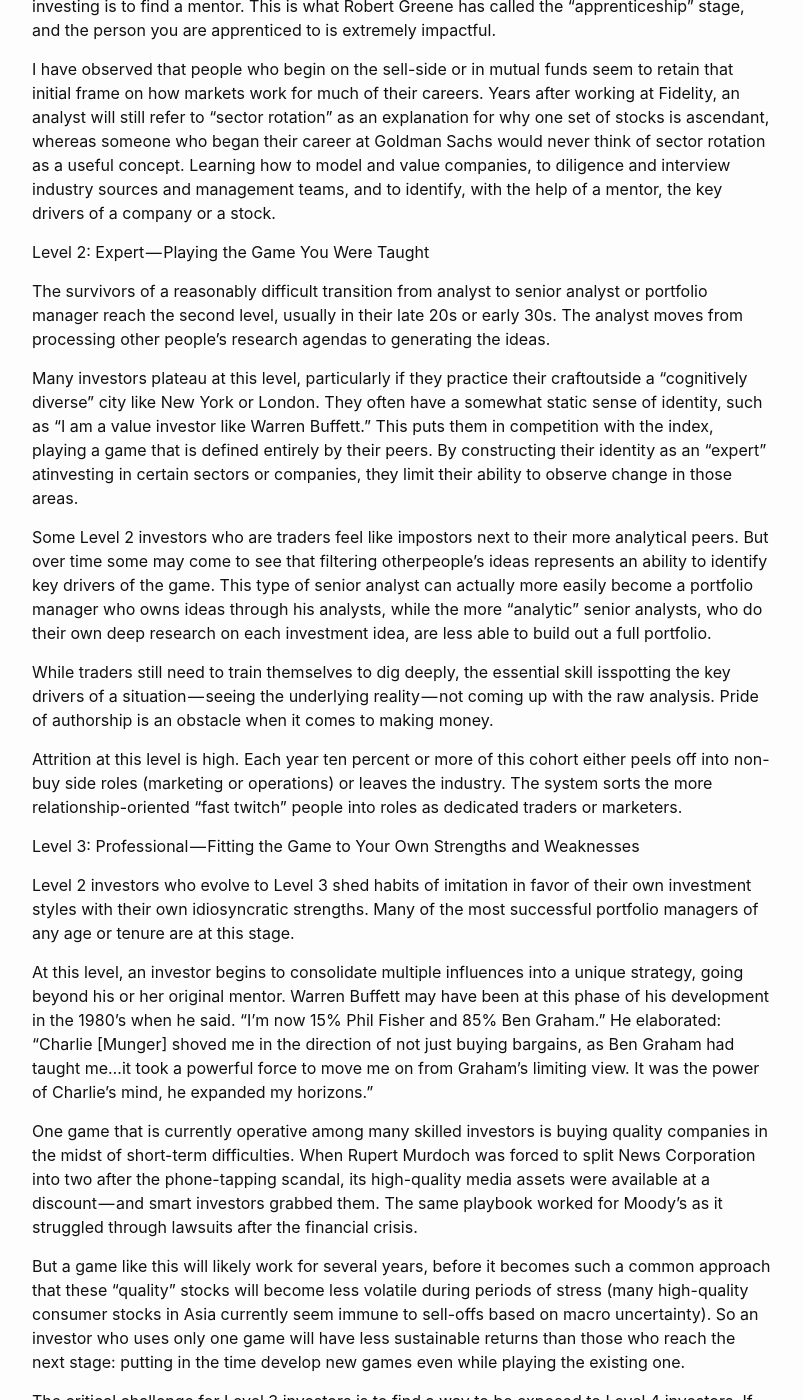
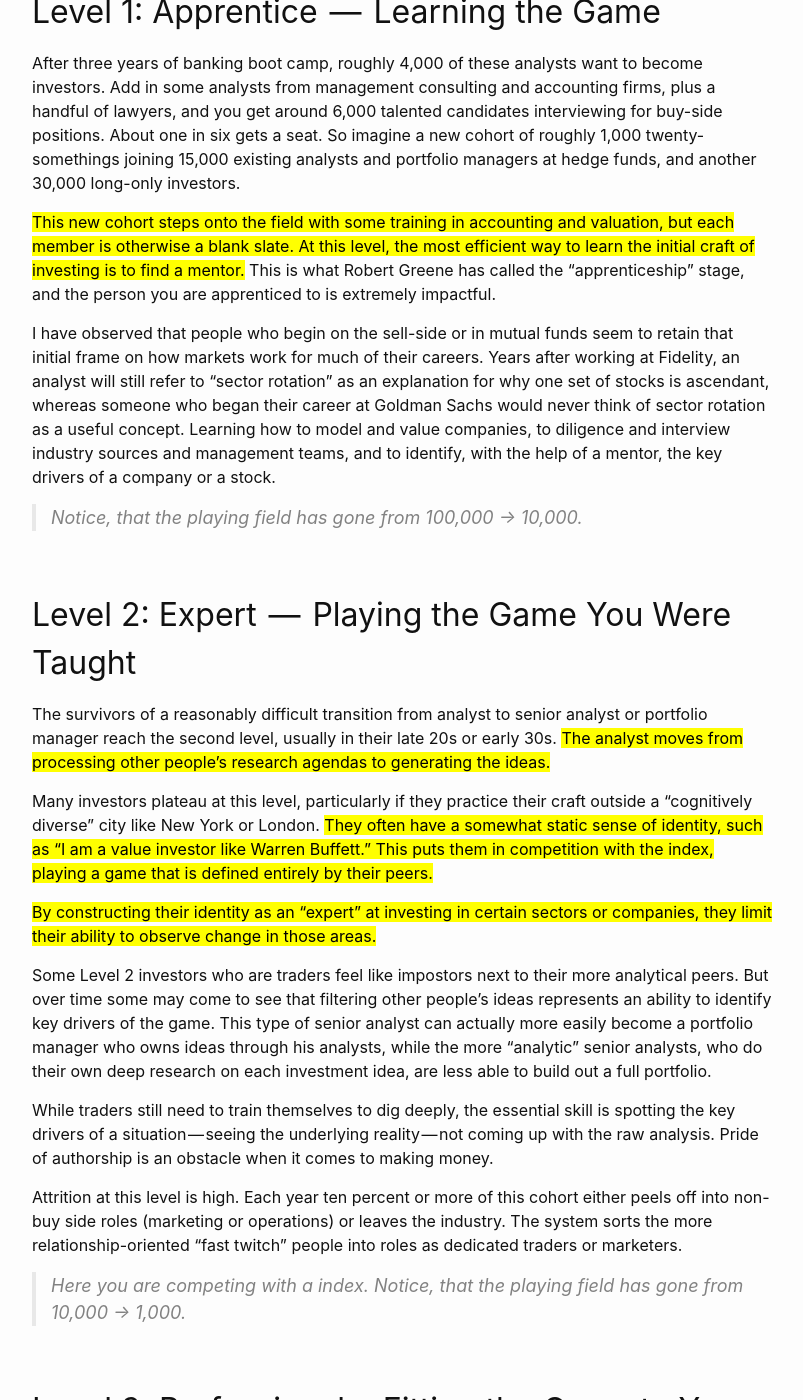
Before and after one commit to jovsa/jovsa.github.io, a Jekyll site: the page built from _posts/2021-10-12-notes-the-playing-field.md, in a window 1280 px wide and 1400 px high, scrolled down 1266 px. Shown: the whole window, without its empty margins (238-1041 px from the left). Built offline with Jekyll 4.4.1, drawn with Linux system fonts in a browser that asks for light colours; some of the changed text lies outside the part shown.

Commit message:
playing field

```diff
--- a/_posts/2021-10-12-notes-the-playing-field.md
+++ b/_posts/2021-10-12-notes-the-playing-field.md
@@ -19,66 +19,80 @@
 <mark>One way to relocate your locus of control is to frame investing (and even life more generally) as a game. This allows you to experience luck as luck, to separate the hand you drew from the playing of that hand. As David Milch, the creator of the HBO show Deadwood, put it, he realized late in life that “it’s the way you learn to play the cards you’ve been dealt, rather than the hand itself, that determines the worth of your participation in the game.”</mark>
 
 For investors, I’ve come to think of five levels of the game:
-
+0. **Potential** - Preparing to play the game
 1. **Apprentice**  —  learning the game
 2. **Expert**  —  mastering the game you were taught
 3. **Professional**  —  making the game you were taught fit your own strengths and weaknesses
-4. **Maste**r  —  changing the game you play as part of your own self-expression and operating at scale
+4. **Master**  —  changing the game you play as part of your own self-expression and operating at scale
 5. **Steward**  —  becoming part of the playing field itself and mentoring the next generation
 
+## Level 0: Potentials - Preparing to play the game
 
+Each year around 100,000 new college graduates apply for internships at investment banks. Around 10,000 get a spot. All 100,000 of these new college graduates are part of this potentials. This part of the game it's perfect competition and the differentiation is very little.
 
-Level 1: Apprentice — Learning the Game
+## Level 1: Apprentice  —  Learning the Game
 
-Each year around 100,000 new college graduates apply for internships at investment banks. Around 10,000 get a spot. After three years of banking boot camp, roughly 4,000 of these analysts want to become investors. Add in some analysts from management consulting and accounting firms, plus a handful of lawyers, and you get around 6,000 talented candidates interviewing for buy-side positions. About one in six gets a seat. So imagine a new cohort of roughly 1,000 twenty-somethings joining 15,000 existing analysts and portfolio managers at hedge funds, and another 30,000 long-only investors.
+After three years of banking boot camp, roughly 4,000 of these analysts want to become investors. Add in some analysts from management consulting and accounting firms, plus a handful of lawyers, and you get around 6,000 talented candidates interviewing for buy-side positions. About one in six gets a seat. So imagine a new cohort of roughly 1,000 twenty-somethings joining 15,000 existing analysts and portfolio managers at hedge funds, and another 30,000 long-only investors.
 
-This new cohort steps onto the field with some training in accounting and valuation, but each member is otherwise a blank slate. At this level, the most efficient way to learn the initial craft of investing is to find a mentor. This is what Robert Greene has called the “apprenticeship” stage, and the person you are apprenticed to is extremely impactful.
+<mark>This new cohort steps onto the field with some training in accounting and valuation, but each member is otherwise a blank slate. At this level, the most efficient way to learn the initial craft of investing is to find a mentor.</mark> This is what Robert Greene has called the “apprenticeship” stage, and the person you are apprenticed to is extremely impactful.
 
 I have observed that people who begin on the sell-side or in mutual funds seem to retain that initial frame on how markets work for much of their careers. Years after working at Fidelity, an analyst will still refer to “sector rotation” as an explanation for why one set of stocks is ascendant, whereas someone who began their career at Goldman Sachs would never think of sector rotation as a useful concept. Learning how to model and value companies, to diligence and interview industry sources and management teams, and to identify, with the help of a mentor, the key drivers of a company or a stock.
 
-Level 2: Expert — Playing the Game You Were Taught
+> Notice, that the playing field has gone from 100,000 -> 10,000.
 
-The survivors of a reasonably difficult transition from analyst to senior analyst or portfolio manager reach the second level, usually in their late 20s or early 30s. The analyst moves from processing other people’s research agendas to generating the ideas.
+## Level 2: Expert  —  Playing the Game You Were Taught
 
-Many investors plateau at this level, particularly if they practice their craftoutside a “cognitively diverse” city like New York or London. They often have a somewhat static sense of identity, such as “I am a value investor like Warren Buffett.” This puts them in competition with the index, playing a game that is defined entirely by their peers. By constructing their identity as an “expert” atinvesting in certain sectors or companies, they limit their ability to observe change in those areas.
+The survivors of a reasonably difficult transition from analyst to senior analyst or portfolio manager reach the second level, usually in their late 20s or early 30s. <mark>The analyst moves from processing other people’s research agendas to generating the ideas.</mark>
 
-Some Level 2 investors who are traders feel like impostors next to their more analytical peers. But over time some may come to see that filtering otherpeople’s ideas represents an ability to identify key drivers of the game. This type of senior analyst can actually more easily become a portfolio manager who owns ideas through his analysts, while the more “analytic” senior analysts, who do their own deep research on each investment idea, are less able to build out a full portfolio.
+Many investors plateau at this level, particularly if they practice their craft outside a “cognitively diverse” city like New York or London. <mark>They often have a somewhat static sense of identity, such as “I am a value investor like Warren Buffett.” This puts them in competition with the index, playing a game that is defined entirely by their peers. </mark>
 
-While traders still need to train themselves to dig deeply, the essential skill isspotting the key drivers of a situation — seeing the underlying reality — not coming up with the raw analysis. Pride of authorship is an obstacle when it comes to making money.
+<mark> By constructing their identity as an “expert” at investing in certain sectors or companies, they limit their ability to observe change in those areas.</mark>
+
+Some Level 2 investors who are traders feel like impostors next to their more analytical peers. But over time some may come to see that filtering other people’s ideas represents an ability to identify key drivers of the game. This type of senior analyst can actually more easily become a portfolio manager who owns ideas through his analysts, while the more “analytic” senior analysts, who do their own deep research on each investment idea, are less able to build out a full portfolio.
+
+While traders still need to train themselves to dig deeply, the essential skill is spotting the key drivers of a situation — seeing the underlying reality — not coming up with the raw analysis. Pride of authorship is an obstacle when it comes to making money.
 
 Attrition at this level is high. Each year ten percent or more of this cohort either peels off into non-buy side roles (marketing or operations) or leaves the industry. The system sorts the more relationship-oriented “fast twitch” people into roles as dedicated traders or marketers.
 
-Level 3: Professional — Fitting the Game to Your Own Strengths and Weaknesses
+> Here you are competing with a index.
+> Notice, that the playing field has gone from 10,000 -> 1,000.
 
-Level 2 investors who evolve to Level 3 shed habits of imitation in favor of their own investment styles with their own idiosyncratic strengths. Many of the most successful portfolio managers of any age or tenure are at this stage.
+## Level 3: Professional — Fitting the Game to Your Own Strengths and Weaknesses
 
-At this level, an investor begins to consolidate multiple influences into a unique strategy, going beyond his or her original mentor. Warren Buffett may have been at this phase of his development in the 1980’s when he said. “I’m now 15% Phil Fisher and 85% Ben Graham.” He elaborated: “Charlie [Munger] shoved me in the direction of not just buying bargains, as Ben Graham had taught me…it took a powerful force to move me on from Graham’s limiting view. It was the power of Charlie’s mind, he expanded my horizons.”
+<mark> Level 2 investors who evolve to Level 3 shed habits of imitation in favor of their own investment styles with their own idiosyncratic strengths. </mark> Many of the most successful portfolio managers of any age or tenure are at this stage.
 
-One game that is currently operative among many skilled investors is buying quality companies in the midst of short-term difficulties. When Rupert Murdoch was forced to split News Corporation into two after the phone-tapping scandal, its high-quality media assets were available at a discount — and smart investors grabbed them. The same playbook worked for Moody’s as it struggled through lawsuits after the financial crisis.
+<mark>At this level, an investor begins to consolidate multiple influences into a unique strategy, going beyond his or her original mentor or area of specialization </mark>. Warren Buffett may have been at this phase of his development in the 1980’s (when he was roughly 50 years old - or after ~40 years of experience) when he said. “I’m now 15% Phil Fisher and 85% Ben Graham.” </mark> He elaborated: “Charlie [Munger] shoved me in the direction of not just buying bargains, as Ben Graham had taught me…it took a powerful force to move me on from Graham’s limiting view. It was the power of Charlie’s mind, he expanded my horizons.”
 
-But a game like this will likely work for several years, before it becomes such a common approach that these “quality” stocks will become less volatile during periods of stress (many high-quality consumer stocks in Asia currently seem immune to sell-offs based on macro uncertainty). So an investor who uses only one game will have less sustainable returns than those who reach the next stage: putting in the time develop new games even while playing the existing one.
+One game that is currently operative among many skilled investors is buying quality companies in the midst of short-term difficulties.When Rupert Murdoch was forced to split News Corporation into two after the phone-tapping scandal, its high-quality media assets were available at a discount — and smart investors grabbed them. The same playbook worked for Moody’s as it struggled through lawsuits after the financial crisis.
 
-The critical challenge for Level 3 investors is to find a way to be exposed to Level 4 investors. If their world consists of only Level 2 and 3, they may stay where they are for the rest of their careers.
+But a game like this will likely work for several years, before it becomes such a common approach that these “quality” stocks will become less volatile during periods of stress (many high-quality consumer stocks in Asia currently seem immune to sell-offs based on macro uncertainty). <mark> So an investor who uses only one game will have less sustainable returns than those who reach the next stage: putting in the time develop new games even while playing the existing one.</mark>
+
+<mark> The critical challenge for Level 3 investors is to find a way to be exposed to Level 4 investors.  If their world consists of only Level 2 and 3, they may stay where they are for the rest of their careers. </mark>
 
 An analogy from competitive swimming is useful here. The sociologist and coach Daniel Chambliss has observed that what he at first thought of as different levels of swimming are in fact different worlds:
 
 Beyond an initial improvement in strength, flexibility and feel, there is little increasing accumulation of speed through sheer volume of swimming. …instead, athletes move up to the top ranks through qualitative jumps:noticeable changes in their techniques, discipline, and attitude, are accomplished usually through a change in setting, e.g. working with a new coach, new friends, etc.who work at a higher level. What I have called “levels” are better described as “worlds” or “spheres.”
 
-In the investing field, there are also sub-worlds. An analyst who apprentices and then achieves expertise or professionalism within a certain sphere might define what level of game is possible based on how his or her portfolio manager and peers’ portfolio managers define “world class.” But from a higher balcony one might view even excellent process and results as actually just the best at a given level.
+In the investing field, there are also sub-worlds. <mark> An analyst who apprentices and then achieves expertise or professionalism within a certain sphere might define what level of game is possible based on how his or her portfolio manager and peers’ portfolio managers define “world class.” But from a higher balcony one might view even excellent process and results as actually just the best at a given level.</mark>.
 
-Most managers take in capital in excess of what their game permits them to manage in a world-class way. Only someone with the confidence born of a long-time horizon can resist the urge to make more money in the short term while risking mediocrity in the medium term. It is only as managers transition into level 4, that their skills allow them to manage capital at scale.
+> A great time to start a business.
+> At this stage they re-define what it mean to operate at world class. You are the index.
 
-Level 4: Master — Changing the Game You Play
+Most managers take in capital in excess of what their game permits them to manage in a world-class way. Only someone with the confidence born of a long-time horizon can resist the urge to make more money in the short term while risking mediocrity in the medium term. <mark> It is only as managers transition into level 4, that their skills allow them to manage capital at scale.</mark>
 
-TS Eliot observed that “only those who will risk going too far can possibly find out how far one can go.” Getting to level 4 requires what one investor I admire calls a “belief in what’s possible.” The small minority of managers who reach this level are truly “absolute return”-oriented: they define success in terms of what they believe they can achieve over decades, not relative to what others are achieving at a given moment.
+> Notice, that the playing field has gone from 1,000 -> 100.
 
-David Tepper is a good example. If you invested $1 million with Tepper when he opened his fund in 1993, it is worth well more than $150 million today.
+## Level 4: Master  —  Changing the Game You Play
+
+TS Eliot observed that “only those who will risk going too far can possibly find out how far one can go.” <mark>Getting to level 4 requires what one investor I admire calls a “belief in what’s possible.”  The small minority of managers who reach this level are truly “absolute return”-oriented: they define success in terms of what they believe they can achieve over decades, not relative to what others are achieving at a given moment. </mark>
+
+{David Tepper, Elon Musk} is a good example. If you invested $1 million with Tepper when he opened his fund in 1993, it is worth well more than $150 million today.
 
 Tepper appears to be using multiple mental models when he invests, choosing what works for a moment or context rather than being constrained by his historical role as a “distressed debt investor.” If you monitor the 13F filings of the stocks he owns, he appears to move effortlessly across sectors and asset classes, scooping up dollars as he goes. You would have a difficult time deciding what benchmark or comparable fund to judge him against.
 
 In my interactions with investors at this level, there are several attributes they seem to share:
 
-Open-minded with a point of view
+### Open-minded with a point of view
 
 When we interact with a Level 4 investor, the dialogue is different from the traditional “pitch” or “update” we get from others. Harvard professor Bob Kegan has the best description of the mindset:
 
@@ -100,7 +114,7 @@
 
 Level 4 investors relate to other market participants, their employees, and their investors as chess pieces in a game of their own invention, a game that is “for” them.
 
-Relationship to time
+### Relationship to time
 
 Level 4 investors display the full range of urgency and patience, of aggression and conservatism, of trying to make money now but also knowing they will be investing for decades. They adapt their tempo to the pace of the market and decide how and whether to position themselves based on whether they “see the ball” at that moment.
 
@@ -108,7 +122,7 @@
 
 An investor’s relationship to time also influences how he or she views periods of recovery or quiet. Good investment management comes from a mindset reflecting the assumption that the manager will be investing for decades, but that investment activity is as a series of sprints and recoveries rather than one extended marathon. As Lenin once said: “There are decades where nothing happens; and there are weeks where decades happen.” The tempo of a strong investment culture is in sync with the reality of long periods of inactivity.There is often a shared mood that the game is afoot, but not a rushed feeling to do something based on fear or greed. Then, when the moment is right, top investors are startlingly aggressive.
 
-Relationship to risk
+### Relationship to risk
 
 Sometimes an investor’s vocabulary reflects a desire to expand what is possible around risk taking. Stan Druckenmiller said once, “There is a phrase on Wall Street that I think is completely wrong: bulls make money, bears make money, and pigs get slaughtered. It takes courage to be a pig, but you want to be a pig with discipline. Three or four times a year you have conviction, and it is when your conviction is high that you have to bet big.”
 
@@ -120,7 +134,11 @@
 
 The Level 4 investors I have met have an unusual intensity and see their interactions with the market to more fully realize themselves. This sense of equanimity and a certain fearlessness — a form of wisdom — that emanatesfrom a Level 4 investor is perhaps what the markets are recognizing as they hang on the every word of David Tepper.
 
-Level 5: Steward — Becoming Part of the Game Itself
+> A great time to start a fund.
+
+> Notice, that the playing field has gone from 100 -> 10.
+
+## Level 5: Steward — Becoming Part of the Game Itself
 
 Level 5 investors have achieved a mastery at investing, and a level of financial success, that allows them to turn some of their attention to taking care of the playing field itself. They may have preferred to keep a lower profile in earlier stages, but have since become willing to influence those outside their immediate orbit, including by acting as role models and mentoring younger players. They have begun exploring how they relate to the system itself — and how their actions help shape it.
 
@@ -131,3 +149,9 @@
 “It’s 24 hours before your birth, and a genie appears to you. He tells you that you can set the rules for the world you’re about to enter — economic, social, political — the whole enchilada. Sounds great, right? What’s the catch? “Before you enter the world, you will pick one ball from a barrel of 6.8 billion (the number of people on the planet). That ball will determine your gender, race, nationality, natural abilities, and health — whether you are born rich or poor, sick or able-bodied, brilliant or below average, American or Zimbabwean.“This is what I call the ovarian lottery. You’re going to get one ball out of there, and that is the most important thing that’s ever going to happen to you in your life. That’s a good perspective to have when setting the rules for our world.“We should be designing a society that doesn’t leave behind someone who accidentally got the wrong ball and is not well-wired for this particular system.”
 
 No matter what ball you got in the ovarian lottery, what card you were dealt, what game you are playing or think you’re playing, I think it’s useful — even for those of us who aren’t masters — to occasionally zoom out for a bird’s eye view of the playing field.
+
+> A great time to start an new playing field
+> Notice, that the playing field has gone from 10 -> 1.
+
+
+![index](/assets/post_assets/playing-field/overall.png)
```
Also changed, not shown: assets/post_assets/playing-field/overall.png (added).
